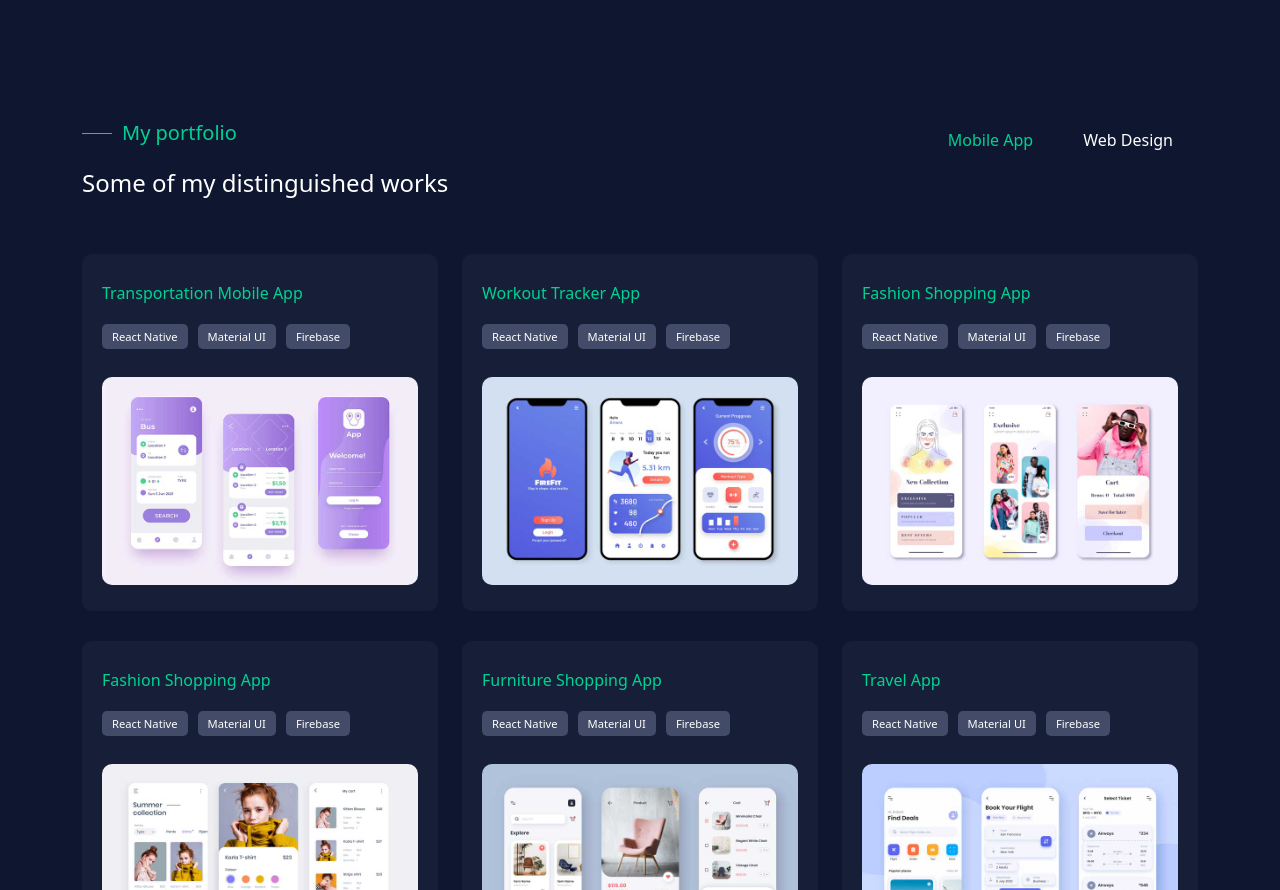
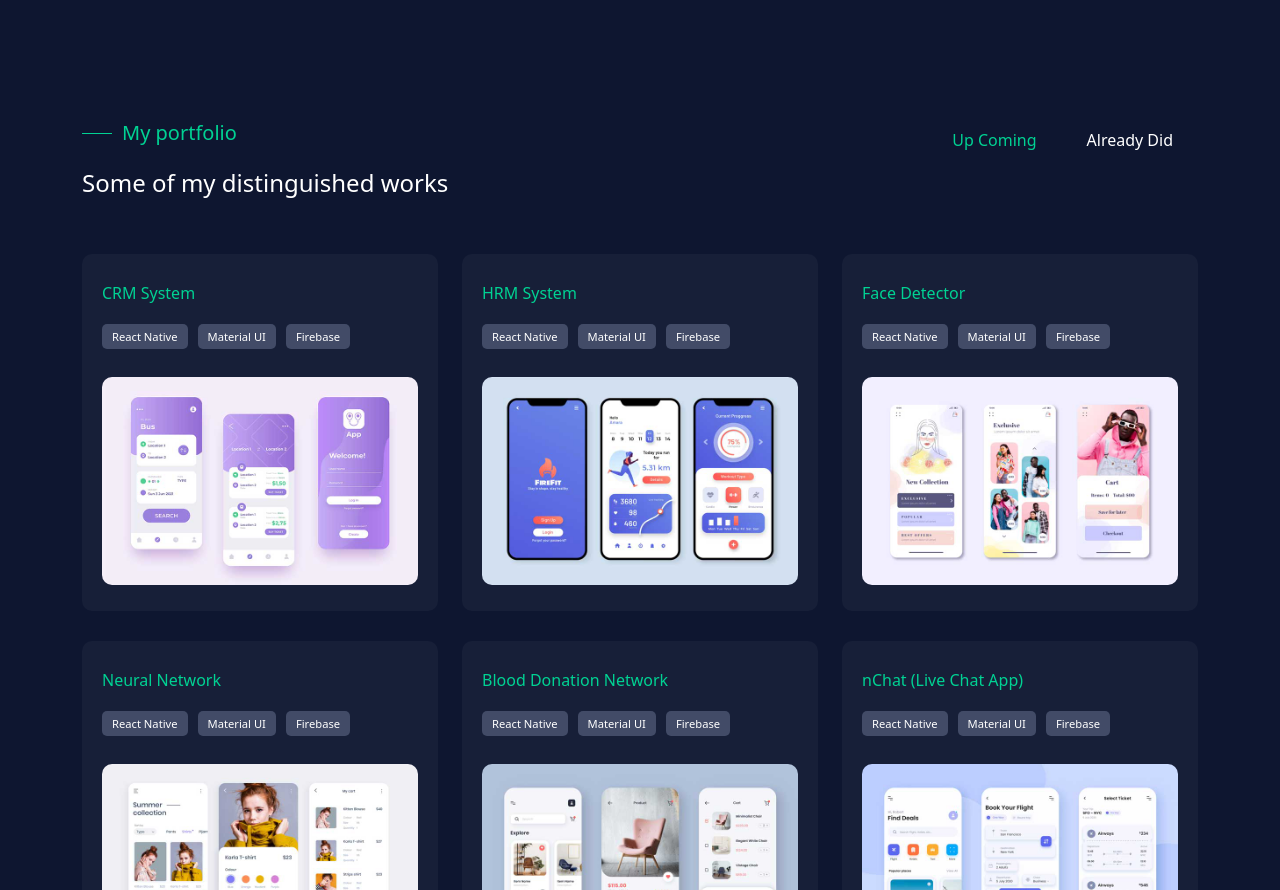
Before and after one commit to naimsiddiquibd/NextJs-Personal-App-v2.0, a Next.js app: page / in a window 1280 px wide. Shown: the part 1740-2630 px from the top of the page. Built offline with nearby package versions, Linux system fonts and the light colour scheme.

Commit message:
image update

```diff
--- a/components/UI/About.jsx
+++ b/components/UI/About.jsx
@@ -64,7 +64,7 @@ const About = () => {
               </button>
 
               <button className="secondary__btn">
-                <Link href="https://drive.google.com/uc?export=download&id=1bjh-rpu6ZkcVdZ_3Cn4atiahdOX4b4pO">Download CV</Link>
+                <Link href="https://codeforces.com/profile/NaimSiddiqui">Me on the Codeforces</Link>
               </button>
             </div>
           </Col>
--- a/components/UI/Portfolio.jsx
+++ b/components/UI/Portfolio.jsx
@@ -47,7 +47,7 @@ const Portfolio = () => {
                 } secondary__btn text-white`}
                 onClick={() => setFilter("Mobile App")}
               >
-                Mobile App
+                Up Coming
               </button>
               <button
                 className={`${
@@ -55,7 +55,7 @@ const Portfolio = () => {
                 } secondary__btn text-white`}
                 onClick={() => setFilter("Web Design")}
               >
-                Web Design
+                Already Did
               </button>
             </div>
           </Col>
--- a/components/data/portfolio.js
+++ b/components/data/portfolio.js
@@ -1,7 +1,7 @@
 const portfolio = [
   {
     id: "01",
-    title: "Transportation Mobile App",
+    title: "CRM System",
     img: "/images/portfolio-01.jpg",
     category: "Mobile App",
     keyword: ["React Native", "Material UI", "Firebase"],
@@ -10,7 +10,7 @@ const portfolio = [
 
   {
     id: "02",
-    title: "Workout Tracker App",
+    title: "HRM System",
     img: "/images/portfolio-02.jpg",
     category: "Mobile App",
     keyword: ["React Native", "Material UI", "Firebase"],
@@ -19,7 +19,7 @@ const portfolio = [
 
   {
     id: "03",
-    title: "Fashion Shopping App",
+    title: "Face Detector",
     img: "/images/portfolio-03.jpg",
     category: "Mobile App",
     keyword: ["React Native", "Material UI", "Firebase"],
@@ -28,7 +28,7 @@ const portfolio = [
 
   {
     id: "04",
-    title: "Fashion Shopping App",
+    title: "Neural Network",
     img: "/images/portfolio-04.jpg",
     category: "Mobile App",
     keyword: ["React Native", "Material UI", "Firebase"],
@@ -37,7 +37,7 @@ const portfolio = [
 
   {
     id: "05",
-    title: "Furniture Shopping App",
+    title: "Blood Donation Network",
     img: "/images/portfolio-05.jpg",
     category: "Mobile App",
     keyword: ["React Native", "Material UI", "Firebase"],
@@ -46,7 +46,7 @@ const portfolio = [
 
   {
     id: "06",
-    title: "Travel  App",
+    title: "nChat (Live Chat App)",
     img: "/images/portfolio-06.jpg",
     category: "Mobile App",
     keyword: ["React Native", "Material UI", "Firebase"],
```
Also changed, not shown: public/images/hero.jpg.
